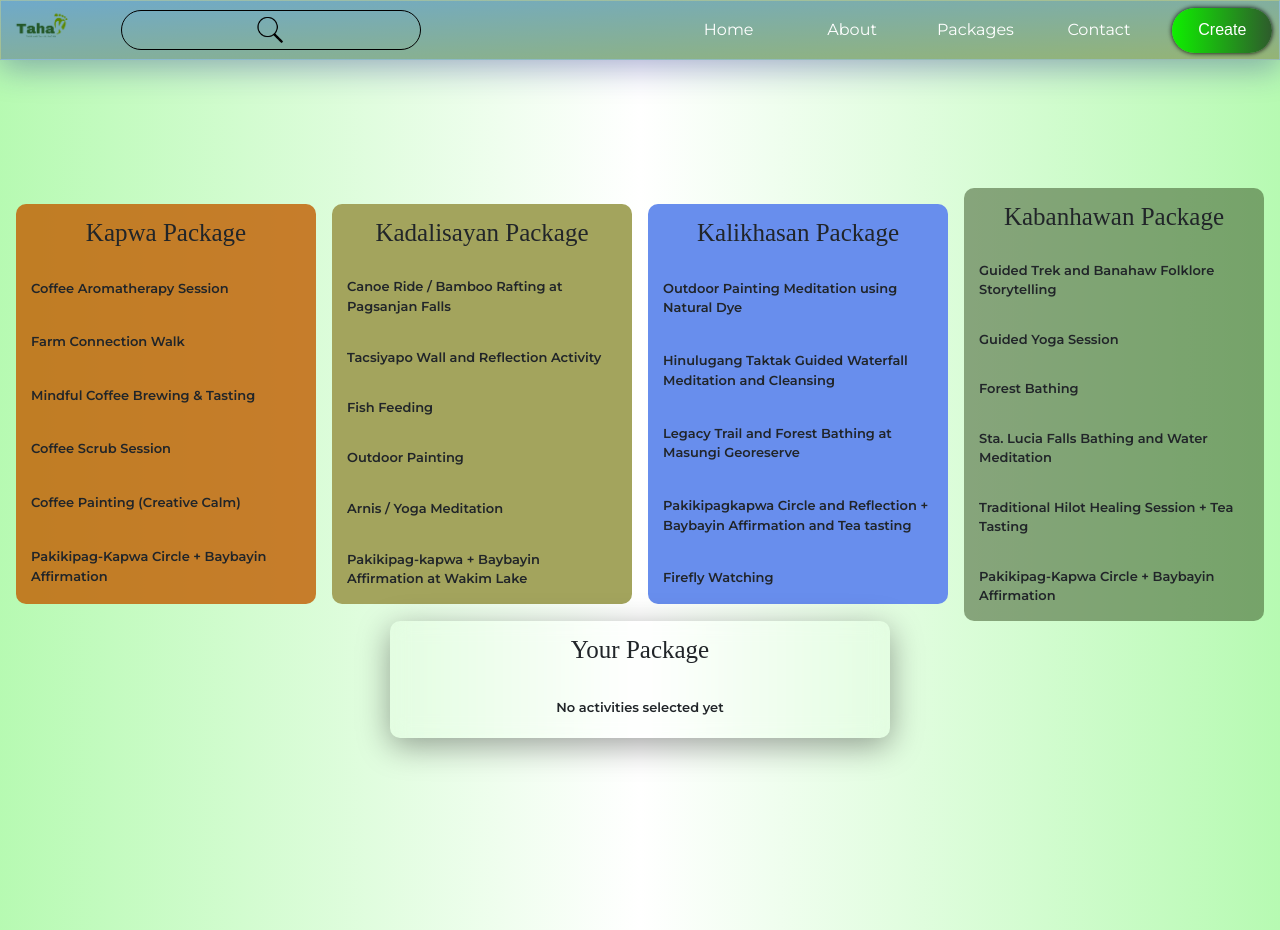
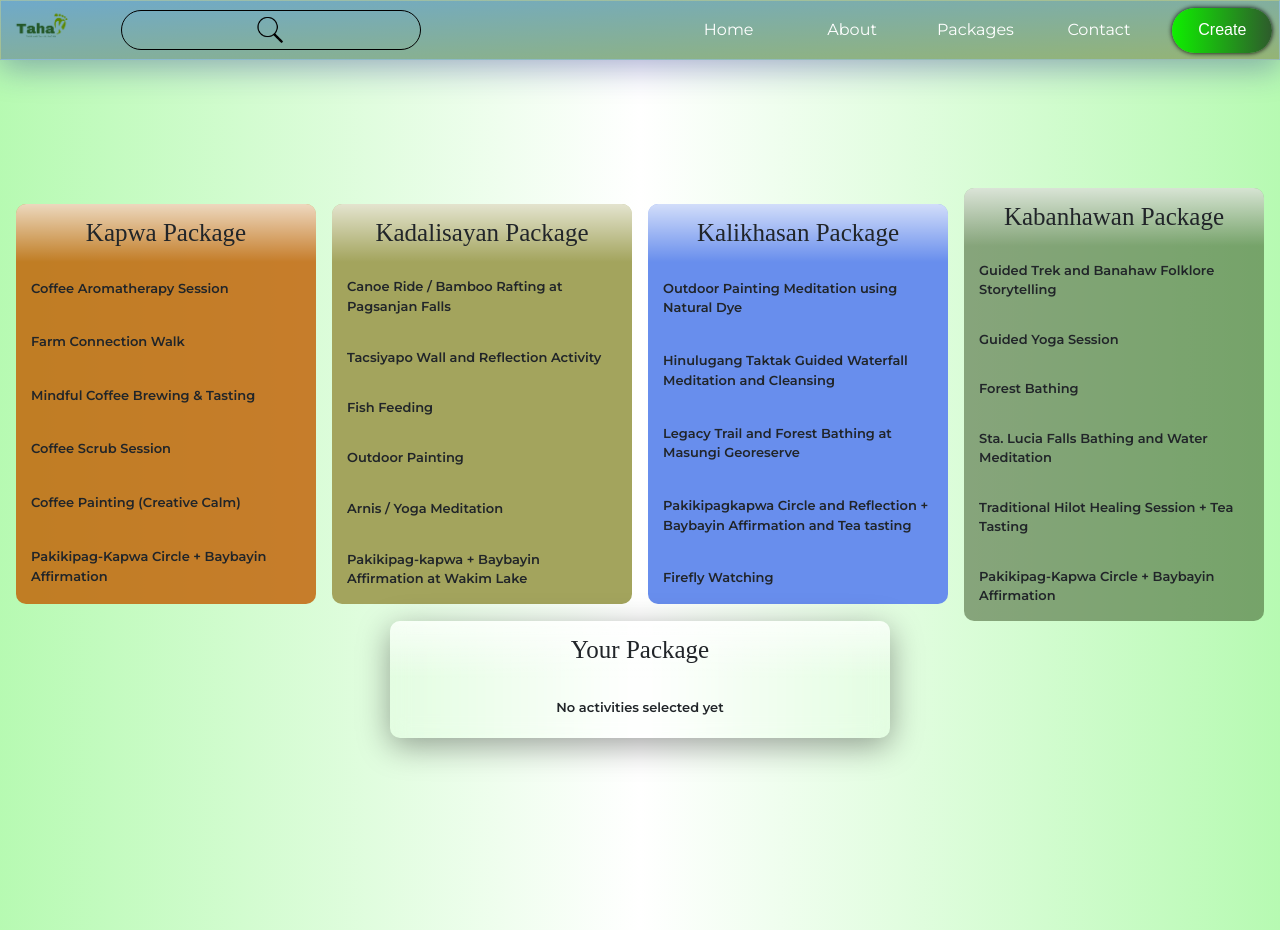
Before and after one commit to BuwieSit/ecovip_web, a React (Create React App) app: page /create in a window 1280 px wide. Built offline with nearby package versions, Linux system fonts and the light colour scheme; a web font is replaced by a local one.

Commit message:
some create style changes

```diff
--- a/src/pages/Create/createStyle.css
+++ b/src/pages/Create/createStyle.css
@@ -47,6 +47,7 @@
 .packages > thead > tr > td {
     text-align: center;
     padding: 10px;
+    background-image: linear-gradient( rgba(255, 255, 255, 0.7), rgba(0, 0, 0, 0));
 }
 .packages > tbody > tr {
     cursor: pointer;
```
Also changed, not shown: src/pages/Create/create.js (+0 -175 lines).
